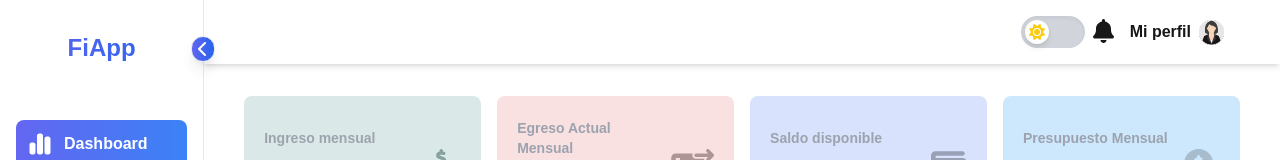
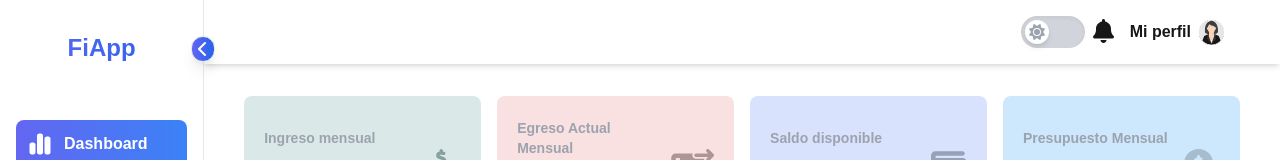
Before and after one commit to Jeim05/personal-finance-app, a Next.js app: page / in a window 1280 px wide. Shown: the top 160 px of the page. Built offline with nearby package versions, Linux system fonts and the light colour scheme.

Commit message:
switcher

```diff
--- a/app/globals.css
+++ b/app/globals.css
@@ -26,6 +26,10 @@ body {
   }
 }
 
+.text-gradient {
+ @apply bg-clip-text bg-gradient-to-r from-indigo-500 to-blue-600  text-transparent;
+}
+
 /* SIDEBAR */
 .sidebar {
   @apply fixed left-0 top-0 h-screen border-r border-gray-200 bg-white pt-8 px-4
@@ -33,7 +37,7 @@ body {
 }
 
 .sidebar-logo {
-  @apply transition-opacity duration-300 bg-gradient-to-r from-indigo-500 to-blue-600 bg-clip-text text-transparent font-bold text-2xl;
+  @apply transition-opacity duration-300 bg-clip-text bg-gradient-to-r from-indigo-500 to-blue-600  text-transparent font-bold text-2xl;
 }
 
 .sidebar-link {
--- a/components/ui/DarkModeSwitcher.tsx
+++ b/components/ui/DarkModeSwitcher.tsx
@@ -6,16 +6,11 @@ export const DarkModeSwitcher = () => {
         <li>
             <label className="relative flex items-center cursor-pointer h-8 w-16 bg-gray-300 dark:bg-gradient-to-r from-blue-500 to-purple-500 rounded-full shadow-inner transition-all">
                 <input type="checkbox" className="sr-only peer" />
-
-                {/* Contenedor general para los íconos */}
                 <span className="absolute flex items-center justify-between w-full px-1">
-                    {/* Ícono del Sol */}
-                    <span className="flex items-center justify-center h-6 w-6 bg-white rounded-full shadow-md">
-                        <FontAwesomeIcon icon={faSun} className="text-yellow-400" />
+                    <span className="flex items-center justify-center h-6 w-6 bg-white rounded-full shadow-md ">
+                        <FontAwesomeIcon icon={faSun} className='text-gray-400' />
                     </span>
-
-                    {/* Ícono de la Luna */}
-                    <span className="dark:flex items-center justify-center h-6 w-6 bg-white rounded-full shadow-md hidden">
+                    <span className="hidden dark:flex items-center justify-center h-6 w-6 bg-white rounded-full shadow-md ">
                         <FontAwesomeIcon icon={faMoon} className="text-blue-500" />
                     </span>
                 </span>
```
